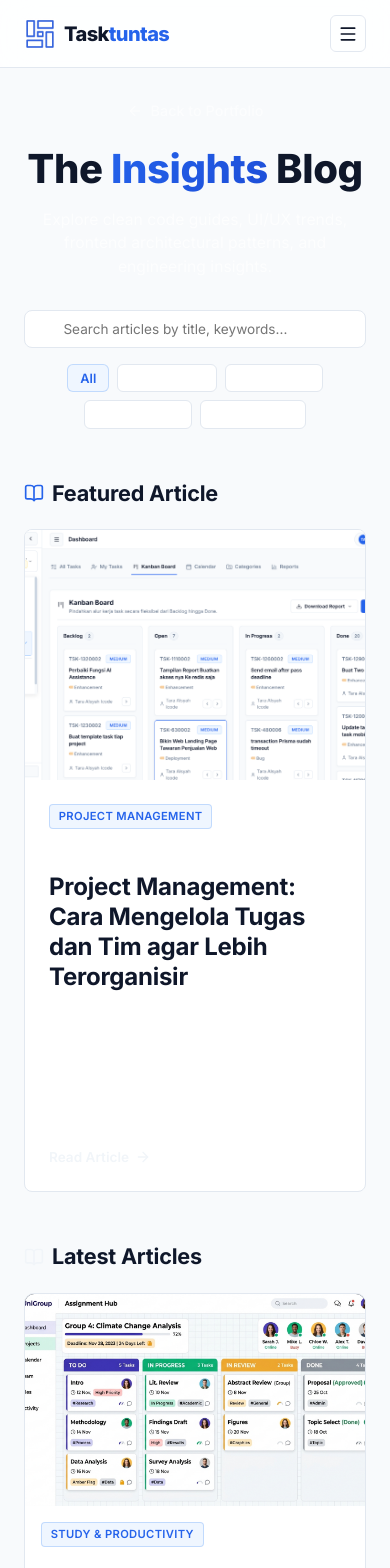
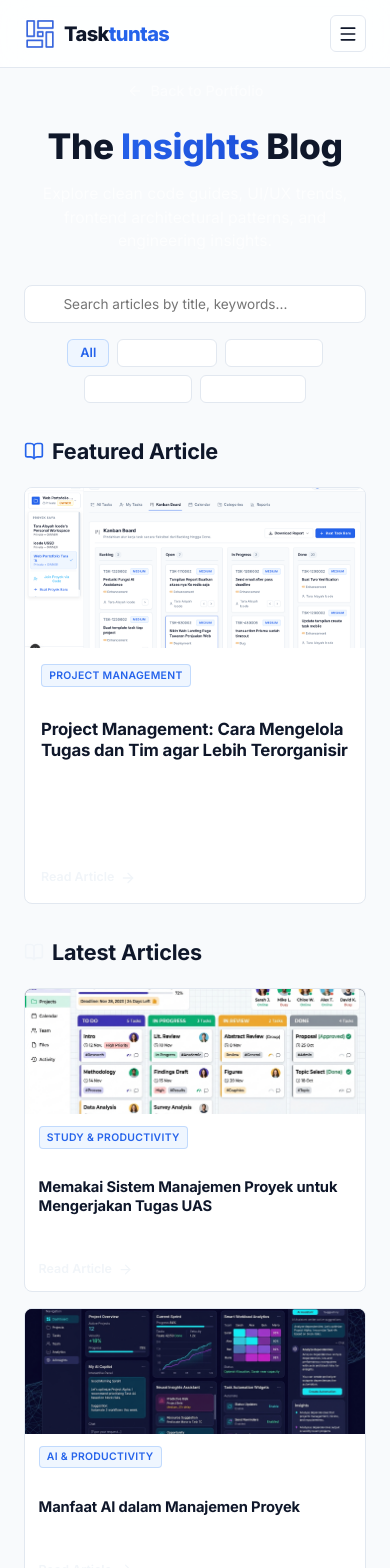
Before and after one commit to taraalsyah/nextjs_portofolio, a Next.js app: page /blog in a window 390 px wide. Shown: the top 1568 px of the page. Built offline with nearby package versions, Linux system fonts and the light colour scheme.

Commit message:
style(blog): make related posts and blog landing cards compact

```diff
--- a/src/app/blog/blog.module.css
+++ b/src/app/blog/blog.module.css
@@ -142,13 +142,13 @@
 
 .featuredCard {
   display: grid;
-  grid-template-columns: 1.2fr 1fr;
-  border-radius: var(--radius-lg);
+  grid-template-columns: 1fr 1.1fr;
+  border-radius: 8px;
   overflow: hidden;
   background: var(--surface);
   border: 1px solid var(--border);
   transition: var(--transition);
-  min-height: 280px;
+  min-height: 200px;
 }
 
 .featuredCard:hover {
@@ -159,7 +159,7 @@
   position: relative;
   width: 100%;
   height: 100%;
-  min-height: 250px;
+  min-height: 180px;
   overflow: hidden;
   background: var(--background);
 }
@@ -174,18 +174,18 @@
 }
 
 .featuredContent {
-  padding: 1.5rem;
+  padding: 1rem 1.25rem;
   display: flex;
   flex-direction: column;
   justify-content: center;
-  gap: 0.75rem;
+  gap: 0.45rem;
 }
 
 .cardTag {
   align-self: flex-start;
-  padding: 0.2rem 0.55rem;
+  padding: 0.15rem 0.45rem;
   border-radius: var(--radius-sm);
-  font-size: 0.7rem;
+  font-size: 0.65rem;
   font-weight: 600;
   letter-spacing: 0.03em;
   text-transform: uppercase;
@@ -196,13 +196,13 @@
 
 .postMeta {
   display: flex;
-  gap: 1rem;
-  font-size: 0.8rem;
+  gap: 0.75rem;
+  font-size: 0.75rem;
   color: rgba(255, 255, 255, 0.5);
 }
 
 .featuredContent h3 {
-  font-size: 1.35rem;
+  font-size: 1.15rem;
   font-weight: 700;
   line-height: 1.25;
   transition: var(--transition);
@@ -213,24 +213,24 @@
 }
 
 .postSnippet {
-  font-size: 0.88rem;
+  font-size: 0.8rem;
   color: rgba(255, 255, 255, 0.65);
-  line-height: 1.5;
+  line-height: 1.4;
 }
 
 .readMoreBtn {
   display: inline-flex;
   align-items: center;
-  gap: 0.4rem;
-  font-size: 0.85rem;
+  gap: 0.35rem;
+  font-size: 0.78rem;
   font-weight: 600;
   color: var(--secondary);
-  margin-top: 0.25rem;
+  margin-top: 0.2rem;
   transition: var(--transition);
 }
 
 .featuredCard:hover .readMoreBtn {
-  gap: 0.6rem;
+  gap: 0.5rem;
 }
 
 .gridSection {
@@ -241,14 +241,14 @@
 
 .blogGrid {
   display: grid;
-  grid-template-columns: repeat(auto-fill, minmax(300px, 1fr));
-  gap: 1.5rem;
+  grid-template-columns: repeat(auto-fill, minmax(230px, 1fr));
+  gap: 1rem;
 }
 
 .blogCard {
   display: flex;
   flex-direction: column;
-  border-radius: 10px;
+  border-radius: 8px;
   overflow: hidden;
   background: var(--surface);
   border: 1px solid var(--surface-border);
@@ -264,7 +264,7 @@
 .cardImageWrapper {
   position: relative;
   width: 100%;
-  aspect-ratio: 16 / 10;
+  height: 125px;
   overflow: hidden;
   background: #0f172a;
 }
@@ -279,18 +279,23 @@
 }
 
 .cardContent {
-  padding: 1rem;
+  padding: 0.75rem 0.85rem;
   display: flex;
   flex-direction: column;
-  gap: 0.5rem;
+  gap: 0.35rem;
   flex-grow: 1;
 }
 
 .cardContent h3 {
-  font-size: 1.15rem;
+  font-size: 0.92rem;
   font-weight: 700;
-  line-height: 1.35;
+  line-height: 1.3;
+  margin: 0;
   transition: var(--transition);
+  display: -webkit-box;
+  -webkit-line-clamp: 2;
+  -webkit-box-orient: vertical;
+  overflow: hidden;
 }
 
 .blogCard:hover .cardContent h3 {
@@ -298,11 +303,14 @@
 }
 
 .cardContent .postSnippet {
-  font-size: 0.82rem;
+  font-size: 0.76rem;
+  line-height: 1.35;
+  color: rgba(255, 255, 255, 0.6);
   display: -webkit-box;
-  -webkit-line-clamp: 3;
+  -webkit-line-clamp: 2;
   -webkit-box-orient: vertical;
   overflow: hidden;
+  margin: 0;
 }
 
 .newsletterSection {
@@ -404,27 +412,27 @@
   }
 
   .featuredImageWrapper {
-    height: 250px;
-    min-height: 250px;
+    height: 160px;
+    min-height: 160px;
   }
 }
 
 @media (max-width: 600px) {
   .blogContainer {
-    padding-top: 100px;
-    gap: 3rem;
+    padding-top: 80px;
+    gap: 2rem;
   }
 
   .title {
-    font-size: 2.5rem;
+    font-size: 2.2rem;
   }
 
   .featuredContent {
-    padding: 1.5rem;
+    padding: 1rem;
   }
 
   .featuredContent h3 {
-    font-size: 1.5rem;
+    font-size: 1.05rem;
   }
 
   .newsletterForm {
```
Also changed, not shown: src/app/blog/[id]/page.tsx (+33 -10 lines).
